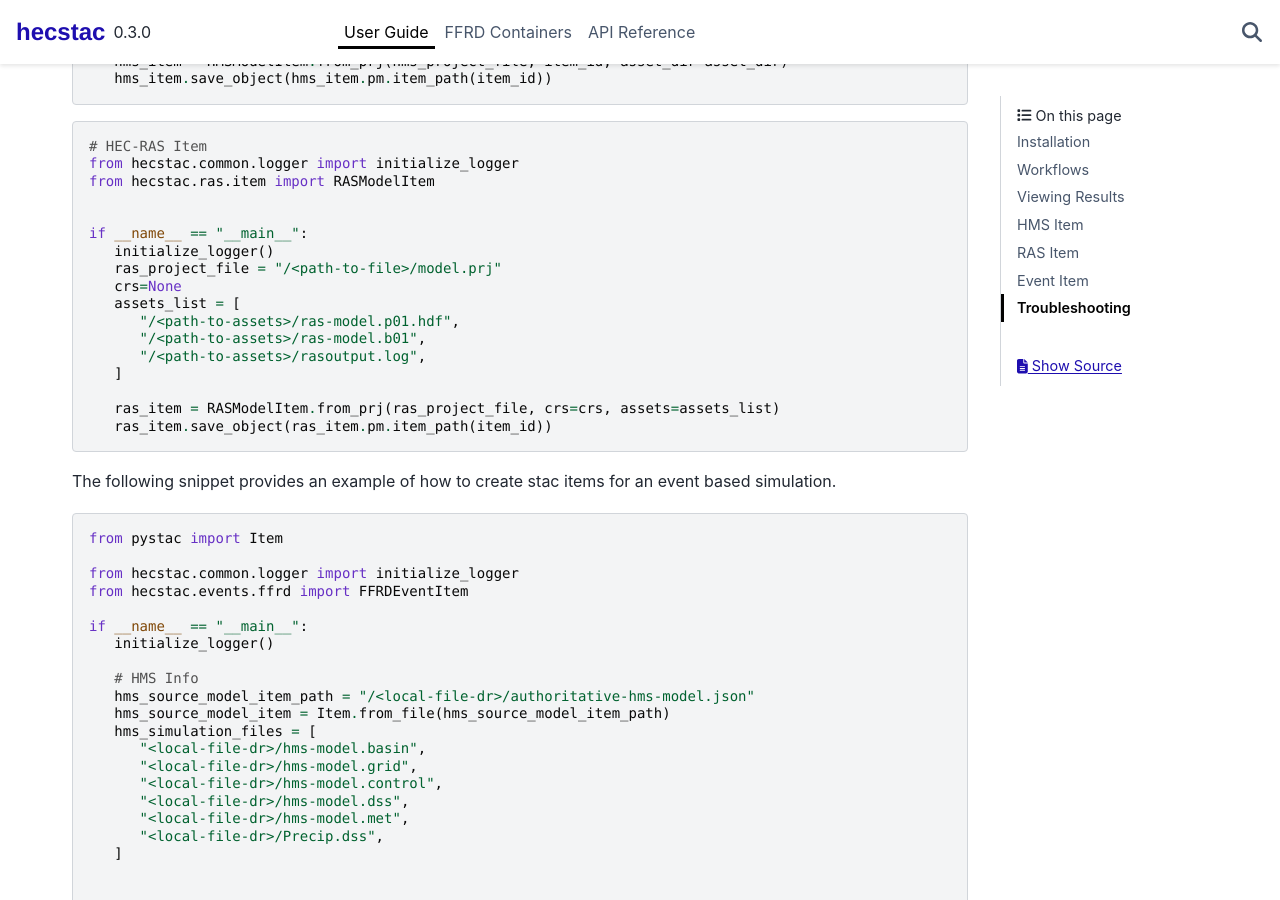
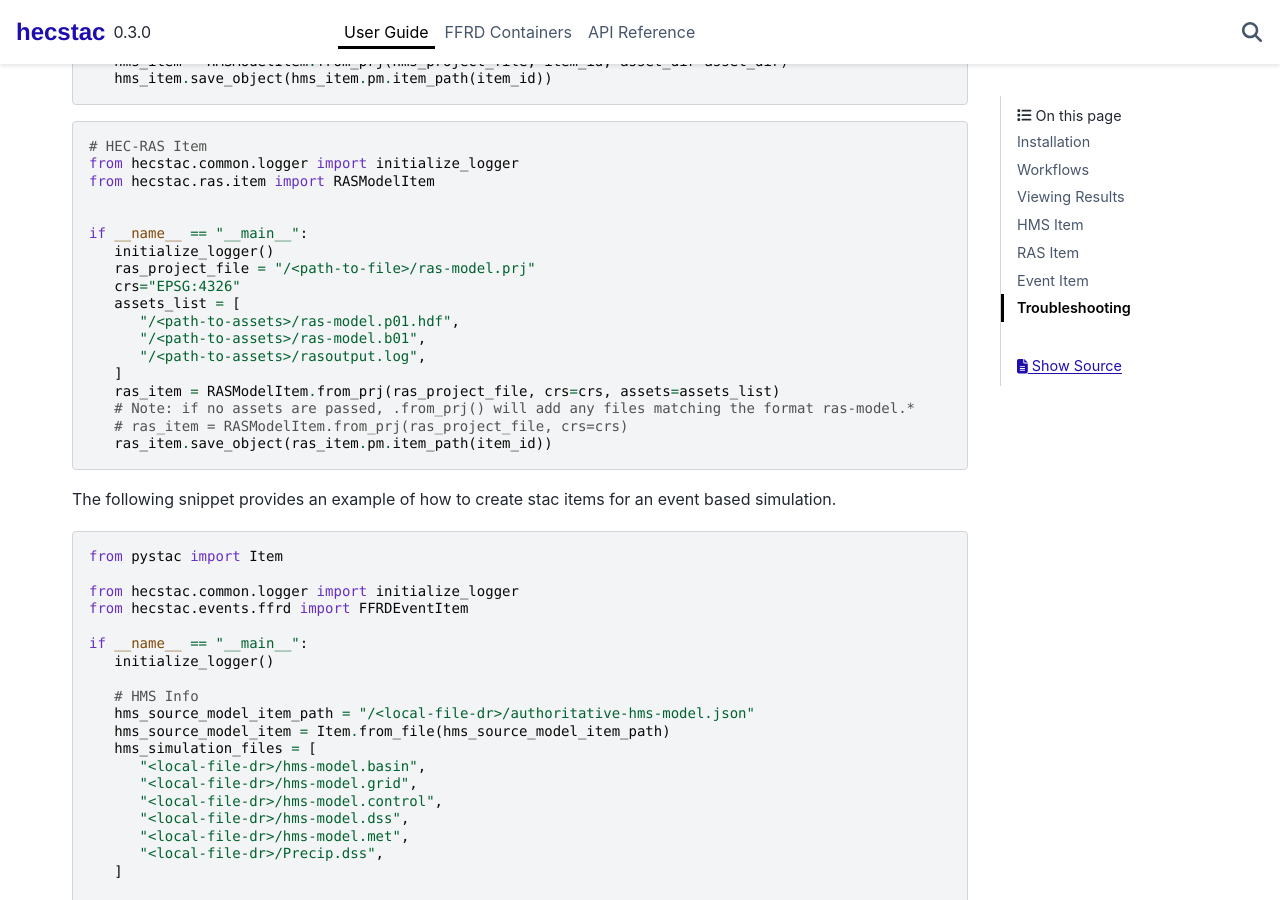
Before and after one commit to fema-ffrd/hecstac, a Sphinx documentation site: the page built from docs/source/user_guide.rst, in a window 1280 px wide and 900 px high, scrolled down 844 px. Built offline with Sphinx 7.4.7 and the PyData theme 0.15.4, drawn with Linux system fonts in a browser that asks for light colours.

Commit message:
Add additional notes

```diff
--- a/docs/source/user_guide.rst
+++ b/docs/source/user_guide.rst
@@ -50,15 +50,16 @@ The following snippets provide examples for creating stac items from HEC model d
 
    if __name__ == "__main__":
       initialize_logger()
-      ras_project_file = "/<path-to-file>/model.prj"
-      crs=None
+      ras_project_file = "/<path-to-file>/ras-model.prj"
+      crs="EPSG:4326"
       assets_list = [
          "/<path-to-assets>/ras-model.p01.hdf",
          "/<path-to-assets>/ras-model.b01",
          "/<path-to-assets>/rasoutput.log",
       ]
-
       ras_item = RASModelItem.from_prj(ras_project_file, crs=crs, assets=assets_list)
+      # Note: if no assets are passed, .from_prj() will add any files matching the format ras-model.*
+      # ras_item = RASModelItem.from_prj(ras_project_file, crs=crs)
       ras_item.save_object(ras_item.pm.item_path(item_id))
 
 
```
